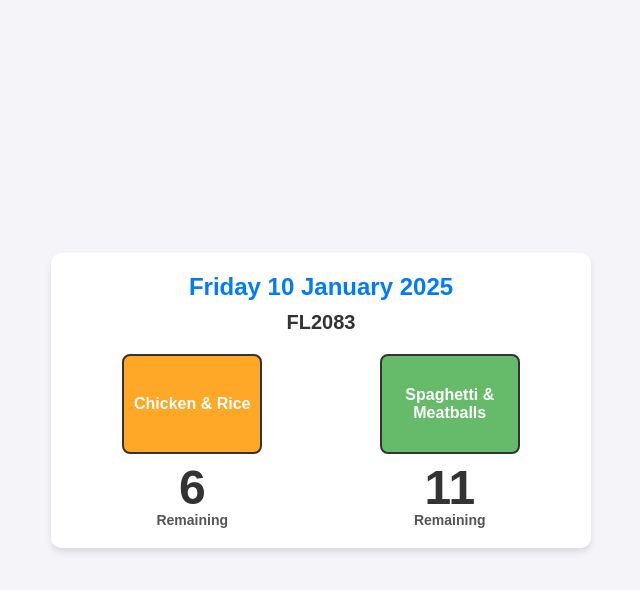
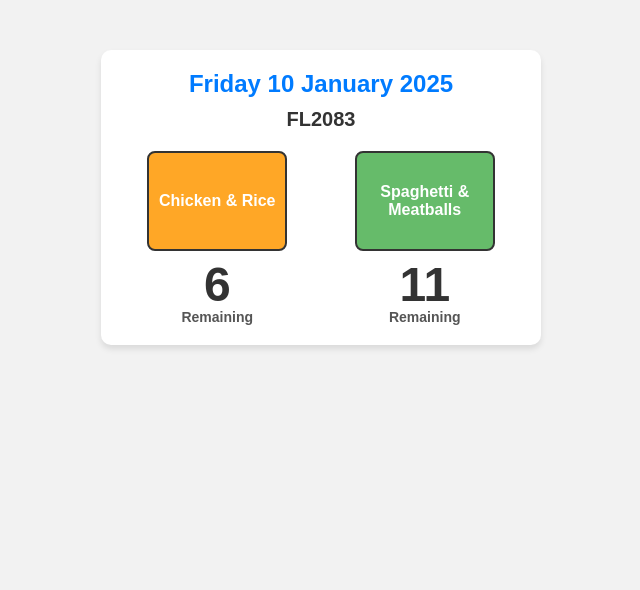
Before and after one commit to EllieMartin12/SE-Sum-1, a website: page dashboard.html in a window 1280 px wide. Shown: the whole page, without its empty margins (319-959 px from the left). Drawn offline with Linux system fonts and the light colour scheme.

Commit message:
Ensuring the user is directed to the dashboard view once logged in

```diff
--- a/dashboard.css
+++ b/dashboard.css
@@ -2,17 +2,14 @@ body {
     font-family: Arial, sans-serif;
     margin: 0;
     padding: 0;
-    display: flex;
-    justify-content: center;
-    align-items: center;
-    min-height: 100vh;
-    background-color: #f4f4f9;
+    background-color: #f2f2f2;
 }
 
 .dashboard {
     text-align: center;
     width: 100%;
-    max-width: 500px;
+    max-width: 400px;
+    margin: 50px auto;
     background: white;
     padding: 20px;
     border-radius: 10px;
--- a/index.js
+++ b/index.js
@@ -24,6 +24,7 @@ document.getElementById("loginForm").addEventListener("submit", function (event)
 
   if (isValid) {
     alert("Login successful!");
-      // Proceed with login logic
+    // Redirect to the dashboard page
+    window.location.href = "dashboard.html";
   }
 });
```
Also changed, not shown: index.html (+4 -0 lines). Lines whose indentation alone changed are shown as unchanged.
